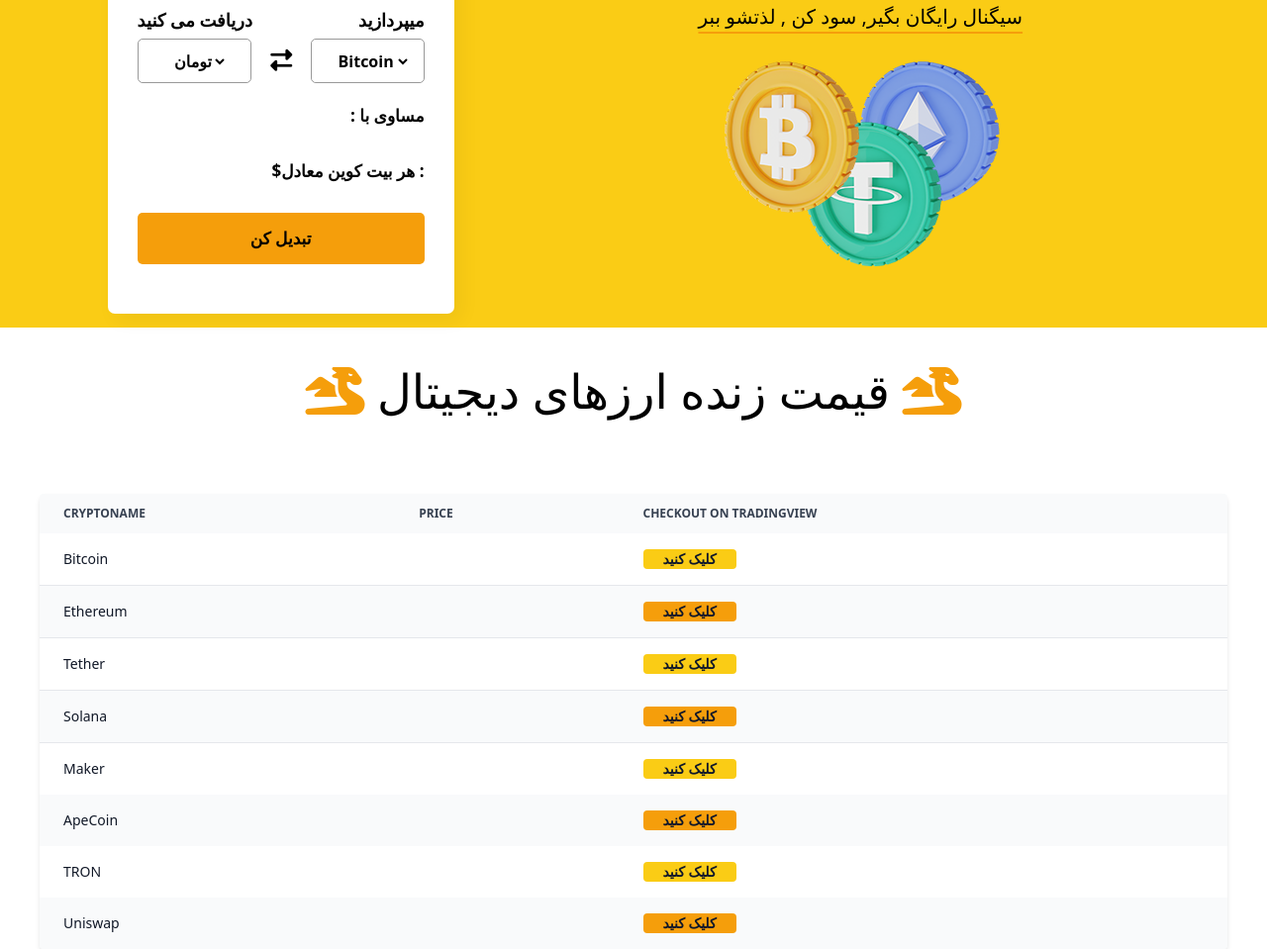
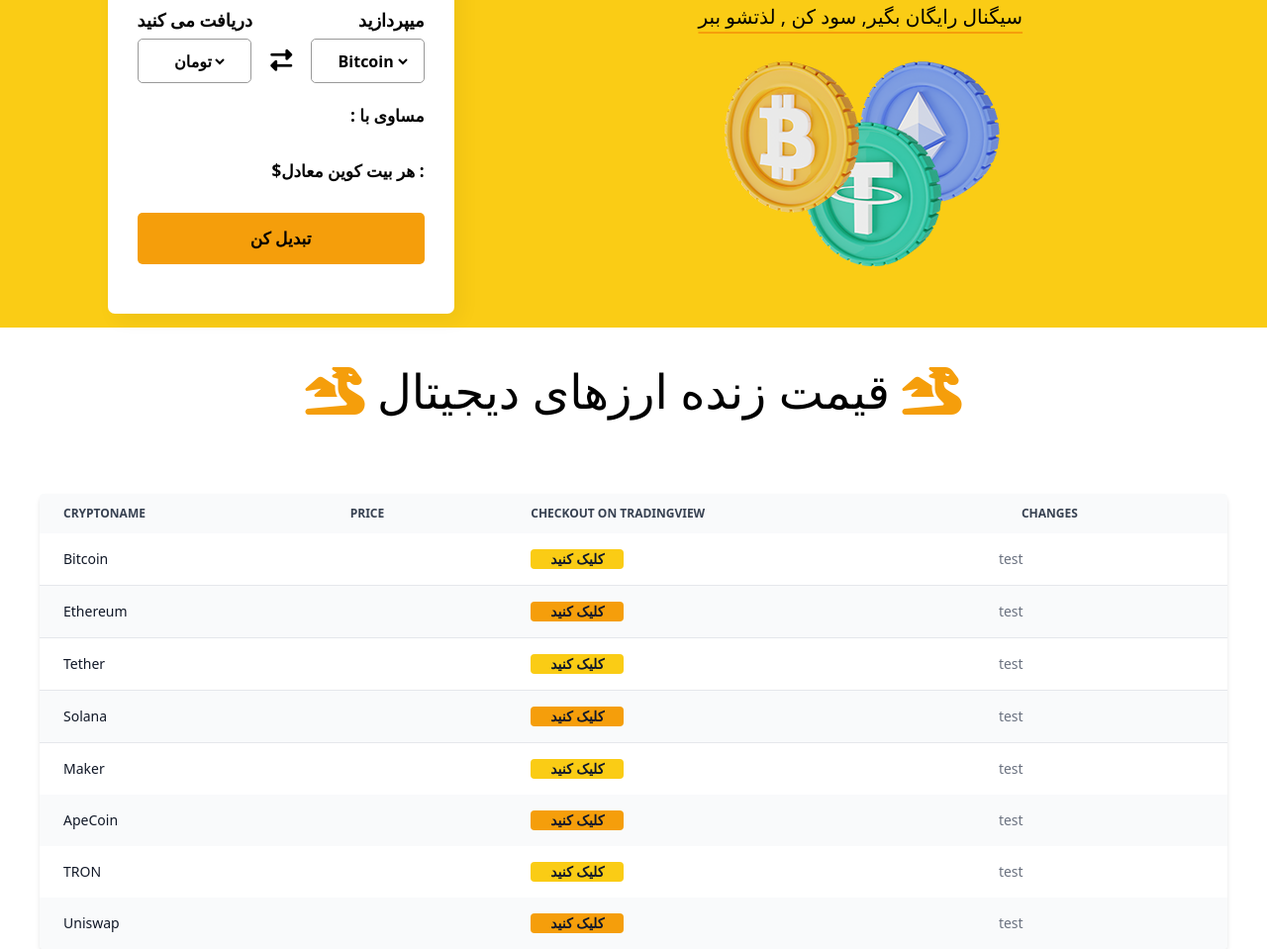
Before and after one commit to HadiOryaniPr/CryptoSige, a website with bundled scripts: page src/index.html in a window 1280 px wide. Shown: the part 333-1292 px from the top of the page at 99% size. Built offline with nearby package versions, Linux system fonts and the light colour scheme; no server answers.

Commit message:
add some code

```diff
--- a/src/index.html
+++ b/src/index.html
@@ -164,6 +164,10 @@
         </th>
         <th scope="col" class="px-6 py-3">
         Checkout on tradingview
+        </th>
+        <th scope="col" class="px-6 py-3">
+         changes
+          </th>
       </tr>
         </thead>
         <tbody>
@@ -176,6 +180,9 @@
           <button class="flex">
             <a href="https://www.tradingview.com/chart/7bQWz7jS/?symbol=BITSTAMP%3ABTCUSD" target="_blank" class="bg-yellow-400 px-5 rounded text-slate-900 font-bold">کلیک کنید</a>
           </button>
+        </td>
+        <td>
+          test
         </td>
         </tr>
         <tr class="border-b dark:bg-gray-800 dark:border-gray-700 odd:bg-white even:bg-gray-50 odd:dark:bg-gray-800 even:dark:bg-gray-700">
@@ -190,6 +197,9 @@
             <a href="https://www.tradingview.com/chart/7bQWz7jS/?symbol=COINBASE%3AETHUSD" target="_blank" class="bg-amber-500 px-5 rounded text-slate-900 font-bold">کلیک کنید</a>
           </button>
         </td>
+        <td>
+          test
+        </td>
         </tr>
         <tr class="border-b dark:bg-gray-800 dark:border-gray-700 odd:bg-white even:bg-gray-50 odd:dark:bg-gray-800 even:dark:bg-gray-700">
         <th scope="row" class="px-6 py-4 font-medium text-gray-900 dark:text-white whitespace-nowrap">
@@ -202,6 +212,9 @@
           <button class="flex">
             <a href="https://www.tradingview.com/chart/7bQWz7jS/?symbol=CRYPTOCAP%3AUSDT" target="_blank" class="bg-yellow-400 px-5 rounded text-slate-900 font-bold">کلیک کنید</a>
           </button>
+        </td>
+        <td>
+          test
         </td>
         </tr>
         <tr class="border-b dark:bg-gray-800 dark:border-gray-700 odd:bg-white even:bg-gray-50 odd:dark:bg-gray-800 even:dark:bg-gray-700">
@@ -216,6 +229,9 @@
             <a href="https://www.tradingview.com/chart/7bQWz7jS/?symbol=CRYPTOCAP%3ASOL" target="_blank" class="bg-amber-500 px-5 rounded text-slate-900 font-bold">کلیک کنید</a>
           </button>
         </td>
+          <td>
+          test
+        </td>
         </tr>
         <tr class="odd:bg-white even:bg-gray-50 odd:dark:bg-gray-800 even:dark:bg-gray-700">
         <th scope="row" class="px-6 py-4 font-medium text-gray-900 dark:text-white whitespace-nowrap">
@@ -228,6 +244,9 @@
           <button class="flex">
             <a href="https://www.tradingview.com/chart/7bQWz7jS/?symbol=KUCOIN%3AMKRUSDT" target="_blank" class="bg-yellow-400 px-5 rounded text-slate-900 font-bold">کلیک کنید</a>
           </button>
+        </td>
+        <td>
+          test
         </td>
         </tr>
         <tr class="odd:bg-white even:bg-gray-50 odd:dark:bg-gray-800 even:dark:bg-gray-700">
@@ -242,6 +261,9 @@
               <a href="https://www.tradingview.com/chart/7bQWz7jS/?symbol=KUCOIN%3AAPEUSDT" target="_blank" class="bg-amber-500 px-5 rounded text-slate-900 font-bold">کلیک کنید</a>
             </button>
           </td>
+          <td>
+            test
+          </td>
           </tr>
           <tr class="odd:bg-white even:bg-gray-50 odd:dark:bg-gray-800 even:dark:bg-gray-700">
             <th scope="row" class="px-6 py-4 font-medium text-gray-900 dark:text-white whitespace-nowrap">
@@ -255,6 +277,9 @@
                 <a href="https://www.tradingview.com/chart/7bQWz7jS/?symbol=BINANCE%3ATRXUSDT" target="_blank" class="bg-yellow-400 px-5 rounded text-slate-900 font-bold">کلیک کنید</a>
               </button>
             </td>
+            <td>
+              test
+            </td>
             </tr>
             <tr class="odd:bg-white even:bg-gray-50 odd:dark:bg-gray-800 even:dark:bg-gray-700">
               <th scope="row" class="px-6 py-4 font-medium text-gray-900 dark:text-yellow-400 whitespace-nowrap">
@@ -265,6 +290,9 @@
                 <button class="flex">
                   <a href="https://www.tradingview.com/chart/7bQWz7jS/?symbol=KUCOIN%3AUNIUSDT" target="_blank" class="bg-amber-500 px-5 rounded text-slate-900 font-bold">کلیک کنید</a>
                 </button>
+              </td>
+              <td>
+                test
               </td>
               </tr>
         </tbody>
```
